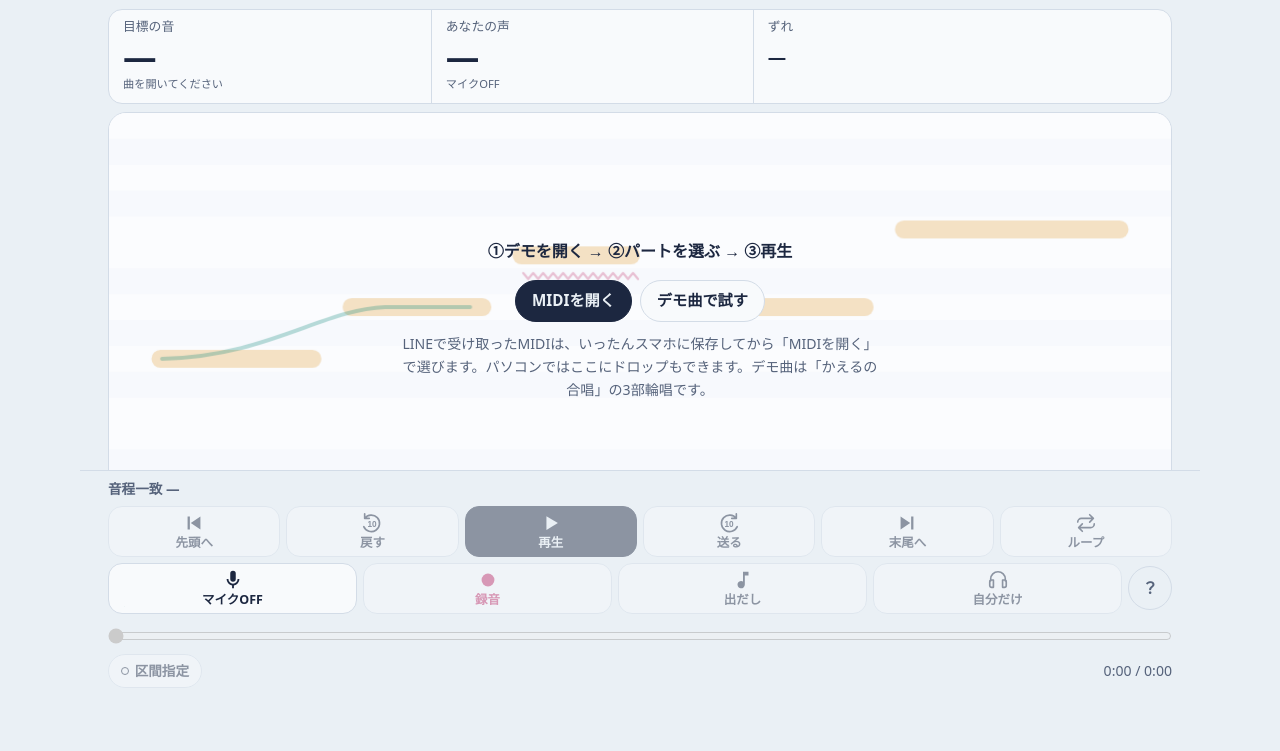
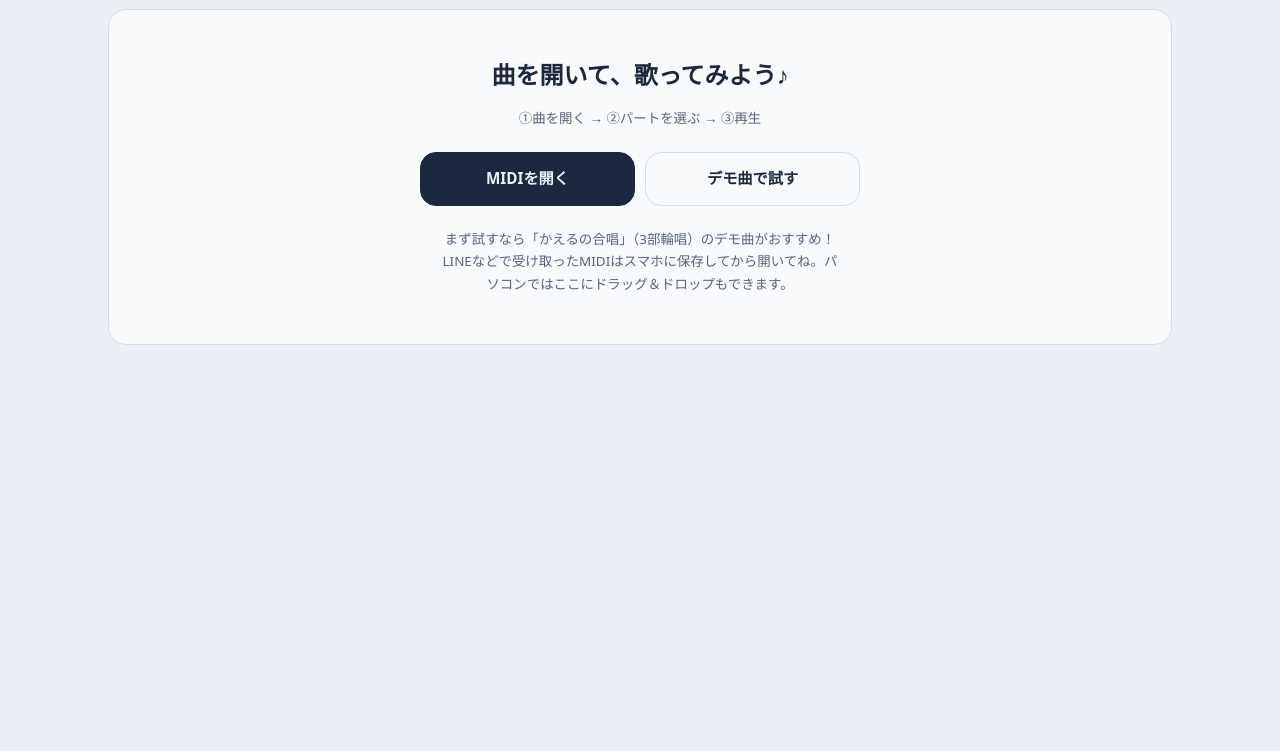
Before and after one commit to daddyboubakiki-stack/Carapella, a website: page index.html in a window 1280 px wide. Shown: the part 104-855 px from the top of the page. After the commit the page ends 800 px from the top, so only its background shows below. Drawn offline with Linux system fonts and the light colour scheme; a web font is replaced by a local one.

Commit message:
Simplify からもに first-use layout

```diff
--- a/index.html
+++ b/index.html
@@ -451,6 +451,38 @@ section.block h2 { font-size: 1.1rem; margin: 0 0 8px; }
   .transport .btn.mic::after { left: 6px; right: 6px; bottom: 2px; }
 }
 
+/* 曲を開く前は入口を1か所にし、押せない練習操作を見せない。曲を開いた後の画面は従来どおり。 */
+body:not(.has-song) .file-menu,
+body:not(.has-song) .hud,
+body:not(.has-song) .legend,
+body:not(.has-song) .plot-help,
+body:not(.has-song) #transport,
+body:not(.has-song) .mixer,
+body:not(.has-song) #partMix,
+body:not(.has-song) section.block,
+body:not(.has-song) details.settings { display: none; }
+body:not(.has-song) .roll { height: auto; min-height: 0; background: var(--surface); }
+body:not(.has-song) .roll canvas { position: absolute; inset: 0; opacity: 0; pointer-events: none; }
+body:not(.has-song) .empty {
+  position: relative; inset: auto;
+  padding: clamp(24px, 6vw, 48px) clamp(18px, 5vw, 40px);
+  gap: 16px;
+}
+body:not(.has-song) .empty-steps { font-size: clamp(1.15rem, 4vw, 1.5rem); line-height: 1.4; }
+body:not(.has-song) .intro-sequence { font-size: 0.84rem; color: var(--muted); }
+body:not(.has-song) .empty .actions {
+  display: grid; grid-template-columns: 1fr; gap: 10px;
+  margin: 6px 0; width: min(100%, 380px);
+}
+body:not(.has-song) .empty .actions .btn {
+  width: 100%; min-height: 54px; padding: 10px 16px;
+  border-radius: 16px; white-space: normal;
+}
+body:not(.has-song) .empty .note { max-width: 30em; line-height: 1.7; font-size: 0.84rem; }
+@media (min-width: 560px) {
+  body:not(.has-song) .empty .actions { grid-template-columns: repeat(2, minmax(0, 1fr)); width: min(100%, 440px); }
+}
+
 @media (prefers-reduced-motion: reduce) { * { scroll-behavior: auto !important; } }
 </style>
 </head>
@@ -570,12 +602,13 @@ section.block h2 { font-size: 1.1rem; margin: 0 0 8px; }
         <button class="iconbtn" id="pickClose" type="button" aria-label="閉じる"><svg viewBox="0 0 24 24"><path d="M6.4 5L5 6.4 10.6 12 5 17.6 6.4 19 12 13.4 17.6 19 19 17.6 13.4 12 19 6.4 17.6 5 12 10.6z"/></svg></button>
       </div>
       <div class="empty" id="empty">
-        <p class="empty-steps">①デモを開く → ②パートを選ぶ → ③再生</p>
-        <div class="actions">
+        <p class="empty-steps">曲を開いて、歌ってみよう♪</p>
+        <p class="intro-sequence">①曲を開く → ②パートを選ぶ → ③再生</p>
+        <div class="actions" role="group" aria-label="練習する曲を選ぶ">
           <button class="btn primary" id="openBtn2" type="button">MIDIを開く</button>
           <button class="btn" id="demoBtn2" type="button">デモ曲で試す</button>
         </div>
-        <p class="note">LINEで受け取ったMIDIは、いったんスマホに保存してから「MIDIを開く」で選びます。パソコンではここにドロップもできます。デモ曲は「かえるの合唱」の3部輪唱です。</p>
+        <p class="note">まず試すなら「かえるの合唱」（3部輪唱）のデモ曲がおすすめ！ LINEなどで受け取ったMIDIはスマホに保存してから開いてね。パソコンではここにドラッグ＆ドロップもできます。</p>
       </div>
     </div>
     <div class="legend" aria-label="グラフの凡例">
```
